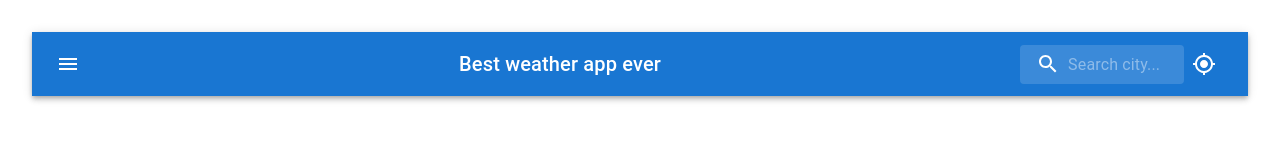
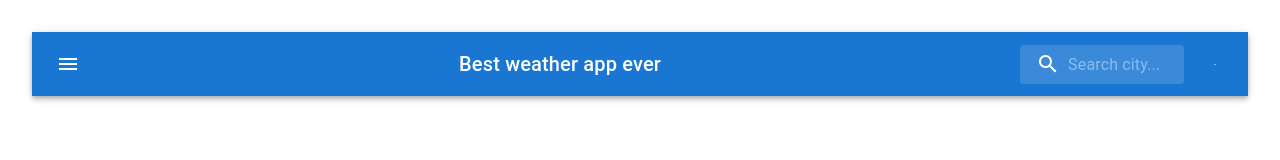
Before and after one commit to ProkoptsovD/weather-forecast-app, a React (Vite) app: page / in a window 1280 px wide. Both pictures are taken after a click on the button 1204 px from the left and 64 px from the top of the page. Shown: the top 160 px of the page. Built offline with nearby package versions, Linux system fonts and the light colour scheme; no server answers.

Commit message:
feat: config store + mylocation slice

```diff
--- a/package.json
+++ b/package.json
@@ -14,10 +14,13 @@
     "@emotion/styled": "^11.10.6",
     "@mui/icons-material": "^5.11.16",
     "@mui/material": "^5.12.2",
+    "@reduxjs/toolkit": "^1.9.5",
     "date-fns": "^2.29.3",
     "react": "^18.2.0",
     "react-dom": "^18.2.0",
-    "react-router-dom": "^6.10.0"
+    "react-redux": "^8.0.5",
+    "react-router-dom": "^6.10.0",
+    "reselect": "^4.1.8"
   },
   "devDependencies": {
     "@types/react": "^18.0.28",
--- a/src/App.tsx
+++ b/src/App.tsx
@@ -1,10 +1,20 @@
 import MainRouter from './navigation/mainRouter';
 import './App.css';
 import { useEffect } from 'react';
+import { weatherService } from '@services/weatherService';
+import { useSelector } from 'react-redux';
+import { getMyLocation } from '@store/myGeolocationSlice/myGeolocationSelectors';
 // import { weatherService } from '@services/weatherService';
 // import { geoDecodingService } from '@services/geoDecodingService';
 
 function App() {
+  // const { data, error, isLoading } = weatherService.useGetWeatherInSingleCityQuery('Rome');
+  // const result = weatherService.useGetWeatherInMultipleCitiesQuery(['Milan', 'Napoli', 'Palermo']);
+  // console.log('{ data, error, isLoading } -->', { data, error, isLoading });
+  // console.log('result -->', result);
+  const sd = useSelector(getMyLocation);
+  console.log('sd -->', sd);
+
   useEffect(() => {
     // weatherService.getWeatherByCityName('Madrid').then(console.log);
     // geoDecodingService.getLocationByCityName('Madrid').then(console.log);
--- a/src/components/header/index.tsx
+++ b/src/components/header/index.tsx
@@ -1,3 +1,4 @@
+import { useDispatch, useSelector } from 'react-redux';
 import AppBar from '@mui/material/AppBar';
 import Box from '@mui/material/Box';
 import Toolbar from '@mui/material/Toolbar';
@@ -6,8 +7,13 @@ import Typography from '@mui/material/Typography';
 import MenuIcon from '@mui/icons-material/Menu';
 import { Search } from '@components/search';
 import { MyLocation } from '@components/myLocation';
+import { myGeolocationSlice } from '@store/myGeolocationSlice/myGeolocationSlice';
+import * as myGeolocationSelectors from '@store/myGeolocationSlice/myGeolocationSelectors';
 
 function Header() {
+  const dispatch = useDispatch();
+  const isGettingLocation = useSelector(myGeolocationSelectors.getIsGettingLocation);
+
   return (
     <Box sx={{ flexGrow: 1 }}>
       <AppBar position="static">
@@ -30,7 +36,17 @@ function Header() {
             Best weather app ever
           </Typography>
           <Search />
-          <MyLocation />
+          <MyLocation
+            onGeolocationSuccess={(coords) =>
+              dispatch(myGeolocationSlice.actions.setMyGeolocation(coords))
+            }
+            onGeolocationFailure={(err) =>
+              dispatch(myGeolocationSlice.actions.setMyGeolocationError(err))
+            }
+            onGeolocationStart={() => dispatch(myGeolocationSlice.actions.startGettingLocation())}
+            onGeolocationEnd={() => dispatch(myGeolocationSlice.actions.endGettingLocation())}
+            isGettingLocation={isGettingLocation}
+          />
         </Toolbar>
       </AppBar>
     </Box>
--- a/src/components/myLocation/index.tsx
+++ b/src/components/myLocation/index.tsx
@@ -1,14 +1,68 @@
 import MyLocationIcon from '@mui/icons-material/MyLocation';
 import Button from '@mui/material/Button';
+import CircularProgress from '@mui/material/CircularProgress';
+import type { Geolocation } from '@store/myGeolocationSlice/myGeolocationSlice';
 
-export function MyLocation() {
+export function MyLocation({
+  onClick,
+  onGeolocationSuccess,
+  onGeolocationFailure,
+  onGeolocationStart,
+  onGeolocationEnd,
+  isGettingLocation
+}: MyLocationProps) {
+  function getMyLocation() {
+    if ('geolocation' in navigator) {
+      onGeolocationStart();
+      navigator.geolocation.getCurrentPosition(
+        ({ coords: { latitude, longitude } }) => {
+          onGeolocationSuccess({ latitude, longitude });
+          onGeolocationEnd();
+        },
+        ({ message }) => {
+          onGeolocationFailure({ error: message });
+          onGeolocationEnd();
+        }
+      );
+    } else {
+      onGeolocationFailure({ error: 'Sorry, but your browser does not support geo location' });
+    }
+
+    if (onClick) onClick();
+  }
+
+  console.log('isGettingLocation -->', isGettingLocation);
+
   return (
     <Button
       type="button"
       aria-label="get my curent location"
-      sx={{ minWidth: '2.5rem', height: '2.5rem', aspectRatio: '1/1', outline: 'none !important' }}
+      sx={{
+        minWidth: '2.5rem',
+        height: '2.5rem',
+        aspectRatio: '1/1',
+        outline: 'none !important',
+        display: 'flex',
+        alignItems: 'center',
+        justifyContent: 'center'
+      }}
+      onClick={getMyLocation}
+      disabled={isGettingLocation}
     >
-      <MyLocationIcon sx={{ color: '#ffffff' }} />
+      {!isGettingLocation ? (
+        <MyLocationIcon sx={{ color: '#ffffff' }} />
+      ) : (
+        <CircularProgress sx={{ color: '#ffffff' }} size="1.5rem" />
+      )}
     </Button>
   );
 }
+
+export type MyLocationProps = {
+  onClick?: () => void;
+  onGeolocationSuccess: ({ latitude, longitude }: Geolocation) => void;
+  onGeolocationFailure: ({ error }: { error: string }) => void;
+  onGeolocationStart: () => void;
+  onGeolocationEnd: () => void;
+  isGettingLocation: boolean;
+};
--- /dev/null
+++ b/src/store/myGeolocationSlice/myGeolocationSelectors.ts
@@ -0,0 +1,14 @@
+import { RootState } from '@store/store';
+import { createSelector } from 'reselect';
+
+const myGeolocationState = (state: RootState) => state.myGeolocation;
+
+export const getMyLocation = createSelector(myGeolocationState, (state) => ({
+  latitude: state.latitude,
+  longitude: state.longitude
+}));
+
+export const getIsGettingLocation = createSelector(
+  myGeolocationState,
+  (state) => state.isGettingLocation
+);
--- /dev/null
+++ b/src/store/myGeolocationSlice/myGeolocationSlice.ts
@@ -0,0 +1,49 @@
+import { createSlice } from '@reduxjs/toolkit';
+import type { PayloadAction } from '@reduxjs/toolkit';
+
+export type Geolocation = {
+  latitude: number;
+  longitude: number;
+};
+
+export interface MyGeoLocationState {
+  latitude: Geolocation['latitude'] | null;
+  longitude: Geolocation['longitude'] | null;
+  error: string | null;
+  isGettingLocation: boolean;
+}
+
+const initialState: MyGeoLocationState = {
+  latitude: null,
+  longitude: null,
+  error: null,
+  isGettingLocation: false
+};
+
+export const myGeolocationSlice = createSlice({
+  name: 'myGeolocation',
+  initialState,
+  reducers: {
+    setMyGeolocation: (state, action: PayloadAction<{ latitude: number; longitude: number }>) => {
+      state.latitude = action.payload.latitude;
+      state.longitude = action.payload.longitude;
+      state.isGettingLocation = false;
+    },
+    resetMyGeolocation: (state) => {
+      state.latitude = null;
+      state.longitude = null;
+      state.error = null;
+    },
+    setMyGeolocationError: (state, action: PayloadAction<{ error: string }>) => {
+      state.error = action.payload.error;
+    },
+    startGettingLocation: (state) => {
+      state.isGettingLocation = true;
+    },
+    endGettingLocation: (state) => {
+      state.isGettingLocation = false;
+    }
+  }
+});
+
+export default myGeolocationSlice.reducer;
--- /dev/null
+++ b/src/store/store.ts
@@ -0,0 +1,16 @@
+import { configureStore } from '@reduxjs/toolkit';
+import myGeolocationReducer from '@store/myGeolocationSlice/myGeolocationSlice';
+import { weatherService } from '@services/weatherService';
+
+export const store = configureStore({
+  reducer: {
+    [weatherService.reducerPath]: weatherService.reducer,
+    myGeolocation: myGeolocationReducer
+  },
+  middleware: (getDefaultMiddleware) => getDefaultMiddleware().concat(weatherService.middleware)
+});
+
+// Infer the `RootState` and `AppDispatch` types from the store itself
+export type RootState = ReturnType<typeof store.getState>;
+// Inferred type: {posts: PostsState, comments: CommentsState, users: UsersState}
+export type AppDispatch = typeof store.dispatch;
--- a/tsconfig.json
+++ b/tsconfig.json
@@ -32,7 +32,8 @@
       "@services/*": ["./src/services/*"],
       "@enums/*": ["./src/enums/*"],
       "@pages/*": ["./src/pages/*"],
-      "@screens/*": ["./src/screens/*"]
+      "@screens/*": ["./src/screens/*"],
+      "@store/*": ["./src/store/*"]
     }
   },
   "include": ["src"],
--- a/vite.config.ts
+++ b/vite.config.ts
@@ -19,7 +19,8 @@ export default defineConfig({
       '@services': resolve(projectRootDir, './src/services'),
       '@constants': resolve(projectRootDir, './src/constants'),
       '@pages': resolve(projectRootDir, './src/pages'),
-      '@screens': resolve(projectRootDir, './src/screens')
+      '@screens': resolve(projectRootDir, './src/screens'),
+      '@store': resolve(projectRootDir, './src/store')
     }
   }
 });
```
Also changed, not shown: src/main.tsx (+5 -3 lines), src/services/weatherService.ts (+25 -16 lines), 1 other file (tests, documents, lock files or other folders).
